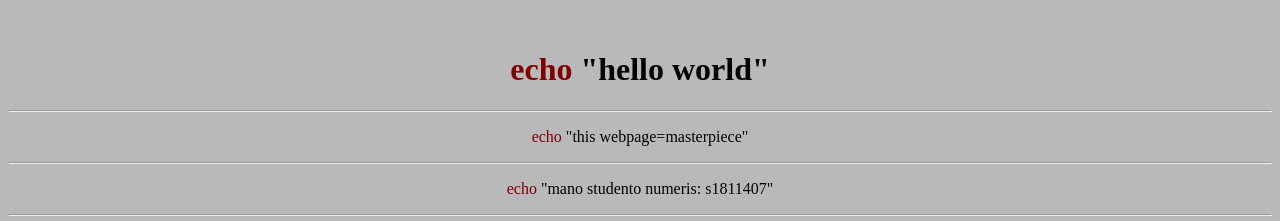
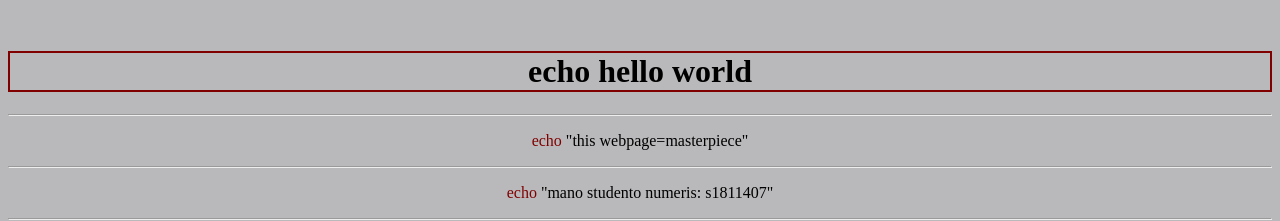
Before and after one commit to tomasdzedulionis/webpage, a plain HTML site: page index.html in a window 1280 px wide. Shown: the top 221 px of the page. Drawn offline with Linux system fonts and the light colour scheme; a script that the page names is missing.

Commit message:
Pridetas borderis virsuje.

```diff
--- a/index.html
+++ b/index.html
@@ -3,11 +3,11 @@
 <html>
 <marquee><span style="color: #800000;">WELCOME, PPL! DATA-SCIENCE!</span></marquee>
 <center>
+<h1 style="border:2px solid #800000"> echo hello world</h1>
 <head>
 <title>Pradinis Puslapis</title>
 </head>
 <body bgcolor="#B9B9BB">
-<h1><span style="color: #800000;">echo</span> "hello world"</h1>
 <hr>
 <p><span style="color: #800000;">echo</span> "this webpage=masterpiece"</p>
 <hr>
```
